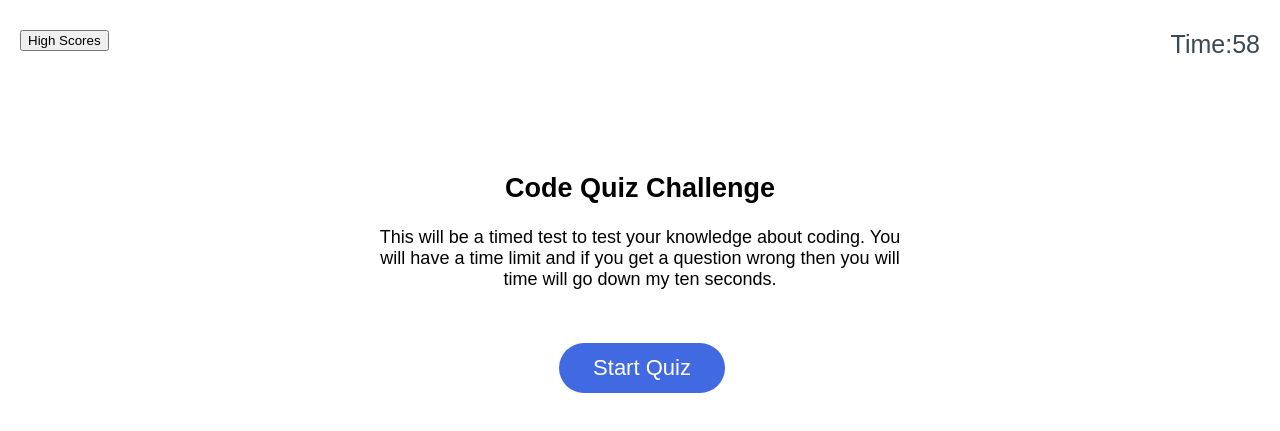
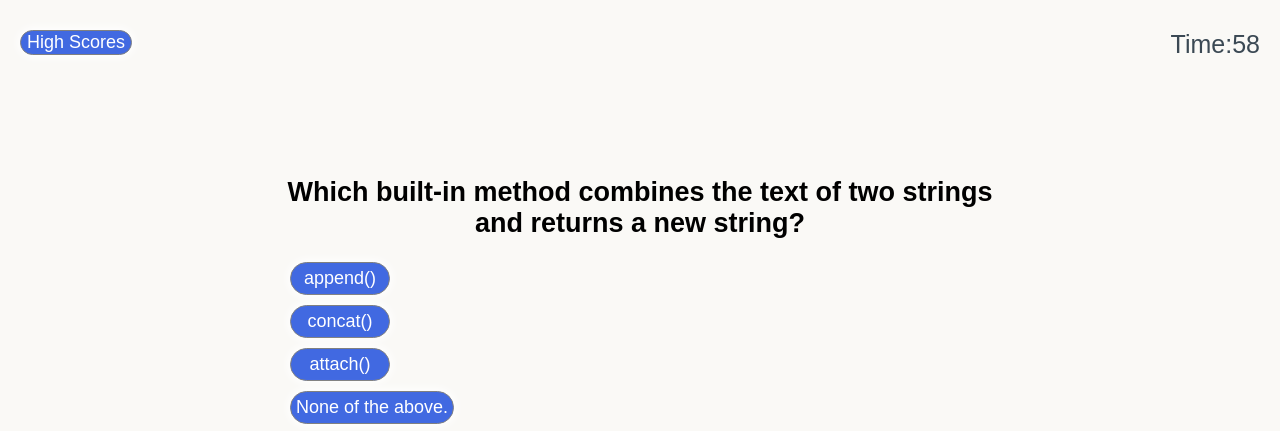
Before and after one commit to Drewpayton/Homework-4, a plain HTML site: page index.html in a window 1280 px wide. Both pictures are taken after a click on the button "Start Quiz". Drawn offline with Linux system fonts and the light colour scheme.

Commit message:
updating hw

```diff
--- a/index.html
+++ b/index.html
@@ -6,11 +6,12 @@
     <meta http-equiv="X-UA-Compatible" content="ie=edge" />
     <title>Password Generator</title>
     <link rel="stylesheet" href="style.css" />
+    <script defer src="java.js"></script>
   </head>
   <body>
     <div class="wrapper">
       <header>
-        <button>High Scores</button>
+        <button class="highscore-btn">High Scores</button>
         <div class="timer">60</div>
         <div>Time:</div>
 
@@ -19,7 +20,17 @@
         <div class="card-header">
           <h2>Code Quiz Challenge</h2>
         </div>
-        <div class="card-body">
+        <div>
+            <h2 class="question-asked hide">Question</h2>
+        </div>
+        <div class="answer-container">
+
+        </div>
+        <div class="question-container card-body hide">
+
+        </div>
+        <div class="card-text card-body">
+
             <p>This will be a timed test to test your knowledge about coding. You will
                 have a time limit and if you get a question wrong then you will time will
                 go down my ten seconds.
@@ -30,6 +41,6 @@
         </div>
       </div>
     </div>
-    <script src="java.js"></script>
+
   </body>
 </html>
--- a/java.js
+++ b/java.js
@@ -1,28 +1,150 @@
 var timerElement = document.querySelector(".timer");
 var startButton = document.getElementById("start-quiz");
+var questionElement = document.querySelector(".question-container");
+var cardBodyElement = document.querySelector(".card-text");
+var cardHeaderElement = document.querySelector(".card-header");
+var questionAsked = document.querySelector(".question-asked");
+var buttonOneElement = document.querySelector(".btn-1");
+var buttonTwoElement = document.querySelector(".btn-2");
+var buttonThreeElement = document.querySelector(".btn-3");
+var buttonFourElement = document.querySelector(".btn-4");
+var answerBtn = document.querySelector(".btn-2");
+var answerEl = document.querySelector(".answer-container");
+var shuffledQuestions, currentQuetionsIndex;
+var timerCount;
+var score = 0
 
+var questions = [
+    {
+        question: "Which built-in method combines the text of two strings and returns a new string?",
+        answers: [
+            { text: "append()", correct: false},
+            { text: "concat()", correct: true},
+            { text: "attach()", correct: false},
+            { text: "None of the above.", correct: false}
+        ]
+    },
+    {
+        question: "Which built-in method returns the calling string value converted to upper case?",
+        answers: [
+            { text: "changeCase(case)", correct: false},
+            { text: "toUpper()", correct: false},
+            { text: "toUpperCase()", correct: true},
+            { text: "None of the above.", correct: false}
+        ]
+    },
+    {
+        question: "Which of the following function of Array object adds one or more elements to the end of an array and returns the new length of the array?",
+        answers: [
+            { text: "pop()", correct: false},
+            { text: "map()", correct: false},
+            { text: "join()", correct: false},
+            { text: "push()", correct: true}
+        ]
+    },
+    {
+        question: "Which of the following function of Array object extracts a section of an array and returns a new array?",
+        answers: [
+            { text: "reverse()", correct: false},
+            { text: "shift()", correct: false},
+            { text: "slice()", correct: true},
+            { text: "some()", correct: false}
+        ]
+    },
+    {
+        question: "Which built-in method calls a function for each element in the array?",
+        answers: [
+            { text: "while()", correct: false},
+            { text: "toUpper()", correct: false},
+            { text: "forEach()", correct: true},
+            { text: "None of the above.", correct: false}
+        ]
+    }
+]
 
-var timerCount;
+function setUpQuestions() {
+    startButton.classList.add('hide');
+cardBodyElement.classList.add('hide');
+questionElement.classList.remove('hide');
+cardHeaderElement.classList.add('hide');
+questionAsked.classList.remove('hide');
+}
 
+startButton.addEventListener("click", startGame)
 
 function startGame() {
     timerCount = 60;
+    shuffledQuestions = questions
+    currentQuetionsIndex = 0;
     setTime();
+    setUpQuestions();
+    showQuestion(shuffledQuestions[currentQuetionsIndex])
 }
 
+function setNextQuestion(){
+    updateAnswer();
+    showQuestion(shuffledQuestions[currentQuetionsIndex])
+
+}
+
+function updateAnswer(){
+    // answerEl = document.querySelectorAll(".answer-container");
+
+    while (answerEl.firstChild) {
+        answerBtn.remove(answerEl.firstChild)
+    }
+
+    console.log(answerEl.length + " this is test")
+}
+
+function showQuestion(question) {
+    questionAsked.innerHTML = question.question;
+    question.answers.forEach(answer => {
+        var button = document.createElement("button")
+        button.innerHTML = answer.text
+        button.classList.add("btn-2")
+        if (answer.correct) {
+            button.dataset.correct = answer.correct
+        }
+        button.addEventListener("click", selectAnswer)
+        answerEl.appendChild(button)
+
+    })
+}
+
+    function selectAnswer(e) {
+        var selectedButton = e.target
+        var correct = selectedButton.dataset.correct
+        setStatusClass(document.body, correct)
+        Array.from(answerBtn.children).forEach(button => {
+            setStatusClass(button, button.dataset.correct)
+
+        })
+    }
+
+    function setStatusClass(element, correct) {
+        console.log(element)
+        if (correct) {
+            score = score + 5;
+            console.log(score)
+
+        }else {
+            timerCount = timerCount - 10
+        }
+        currentQuetionsIndex++;
+        setNextQuestion();
+    }
+
+
+
 function setTime() {
-
     var timerInterval = setInterval(function() {
       timerCount--;
       timerElement.textContent = timerCount;
+      startButton.disabled = true
 
       if(timerCount === 0) {
         clearInterval(timerInterval);
       }
-
     }, 1000);
-  }
-
-
-
-    startButton.addEventListener("click", startGame)
+}
--- a/style.css
+++ b/style.css
@@ -15,6 +15,7 @@ body,
 
 body {
   font-family: sans-serif;
+  background-color: #FAF9F6;
 }
 
 .wrapper {
@@ -57,6 +58,17 @@ header div {
   text-align: center;
 }
 
+.highscore-btn {
+    --hue: var(var(--hue-neutral))
+    padding: 5px;
+    font-size: large;
+    background-color: royalblue;
+    color: white;
+    border-radius: 20px;
+    box-shadow: 0 0 10px 2px;
+    border: 1px solid grey;
+
+}
 
 .btn {
   border: none;
@@ -71,6 +83,42 @@ header div {
   padding: 14px 34px;
   text-align: center;
   cursor: pointer;
+}
+
+.btn:hover,
+.highscore-btn:hover,
+.btn-1:hover,
+.btn-2:hover,
+.btn-3:hover,
+.btn-4:hover,
+.answer-btn:hover {
+    border: 2px solid black
+}
+
+.hide {
+    display: none;
+}
+
+.question-asked{
+    text-align: center;
+}
+
+.btn-1,
+.btn-2,
+.btn-3,
+.btn-4,
+.answer-btn {
+    margin: 10px;
+    display: flex;
+    padding: 5px;
+    font-size: large;
+    background-color: royalblue;
+    color: white;
+    border-radius: 20px;
+    box-shadow: 0 0 10px 2px;
+    border: 1px solid grey;
+    min-width: 100px;
+    justify-content: center;
 }
 
 .float-right {
```
